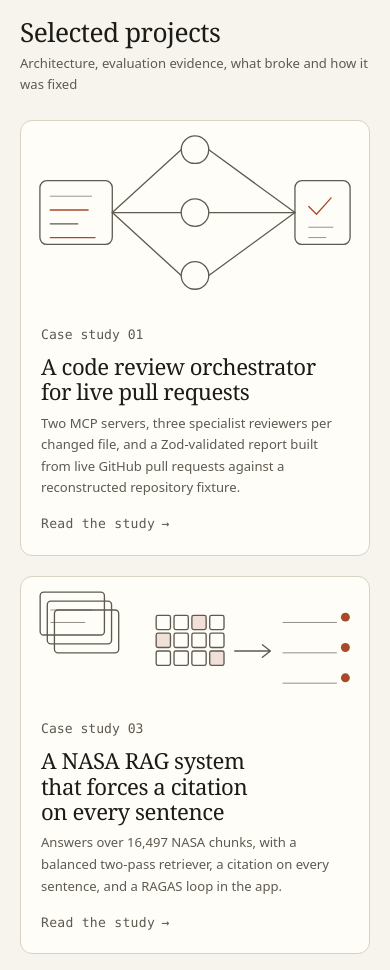
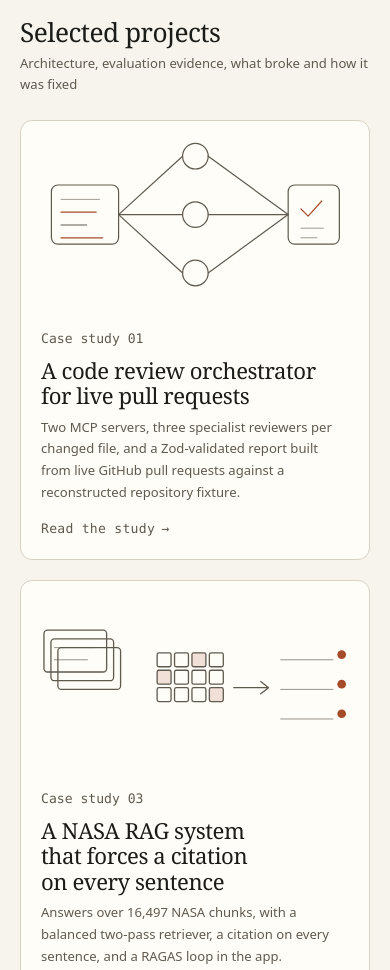
Before and after one commit to intend-dev/intend-dev.github.io, an Astro site: page / in a window 390 px wide. Shown: the part 860-1830 px from the top of the page. Built offline with nearby package versions, Linux system fonts and the light colour scheme; Astro itself is replaced by a stand-in of ours.

Commit message:
Cards: give phone art a uniform centered band

```diff
--- a/src/styles/global.css
+++ b/src/styles/global.css
@@ -776,10 +776,15 @@ svg {
    frame stays plain. */
 
 @media (max-width: 899px) {
-  /* Keep the card frame full width and shrink the drawing with a fixed inset: the
-     svg keeps its aspect, so nothing is cropped and the spacing stays constant. */
+  /* Give every card art one phone band: a fixed height, a same inset, and a
+     centered aspect-preserving drawing. The diagram scales inside the band, so the
+     art sections stay the same size without cropping anything. */
   .project-card .card-art {
-    padding: 0.5rem 0.75rem;
+    height: clamp(10rem, 48vw, 12rem);
+    padding: 1rem;
+    place-self: center;
+    width: auto;
+    max-width: 100%;
   }
 }
 @media (min-width: 900px) {
```
